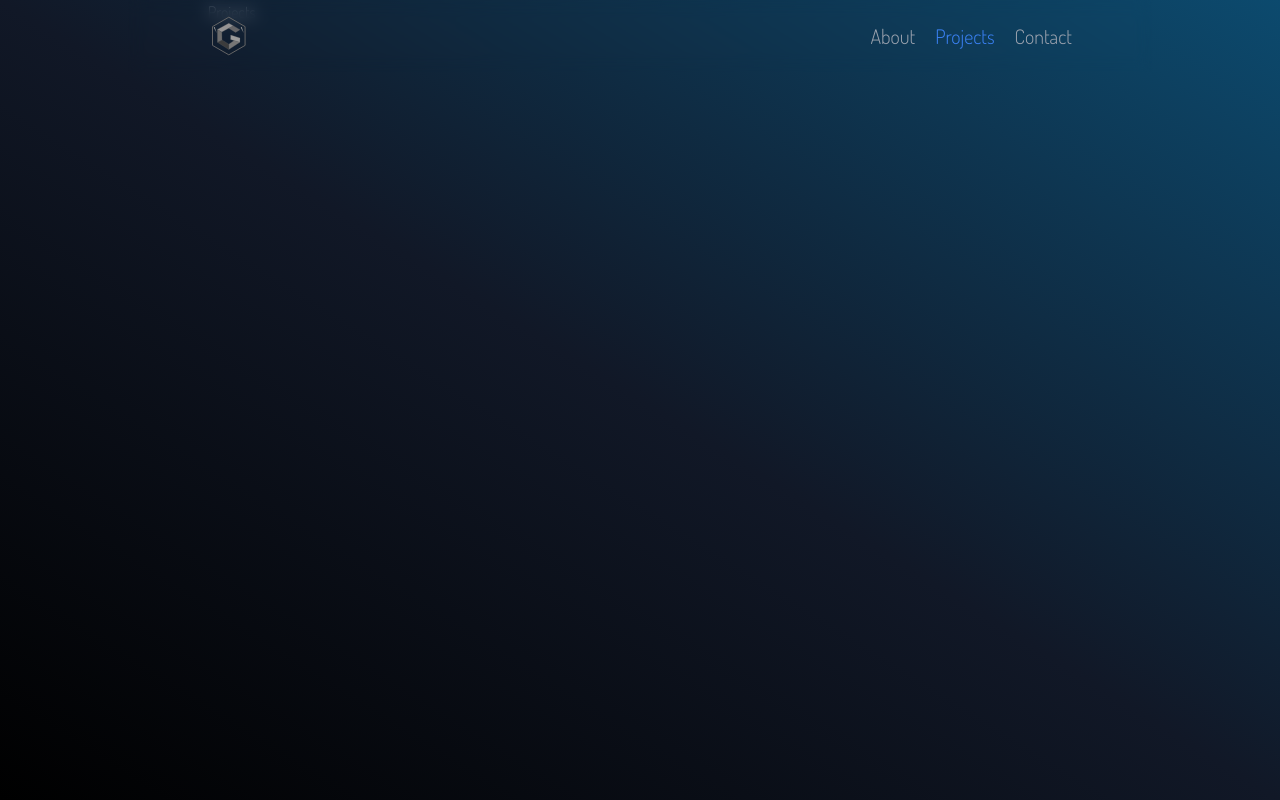
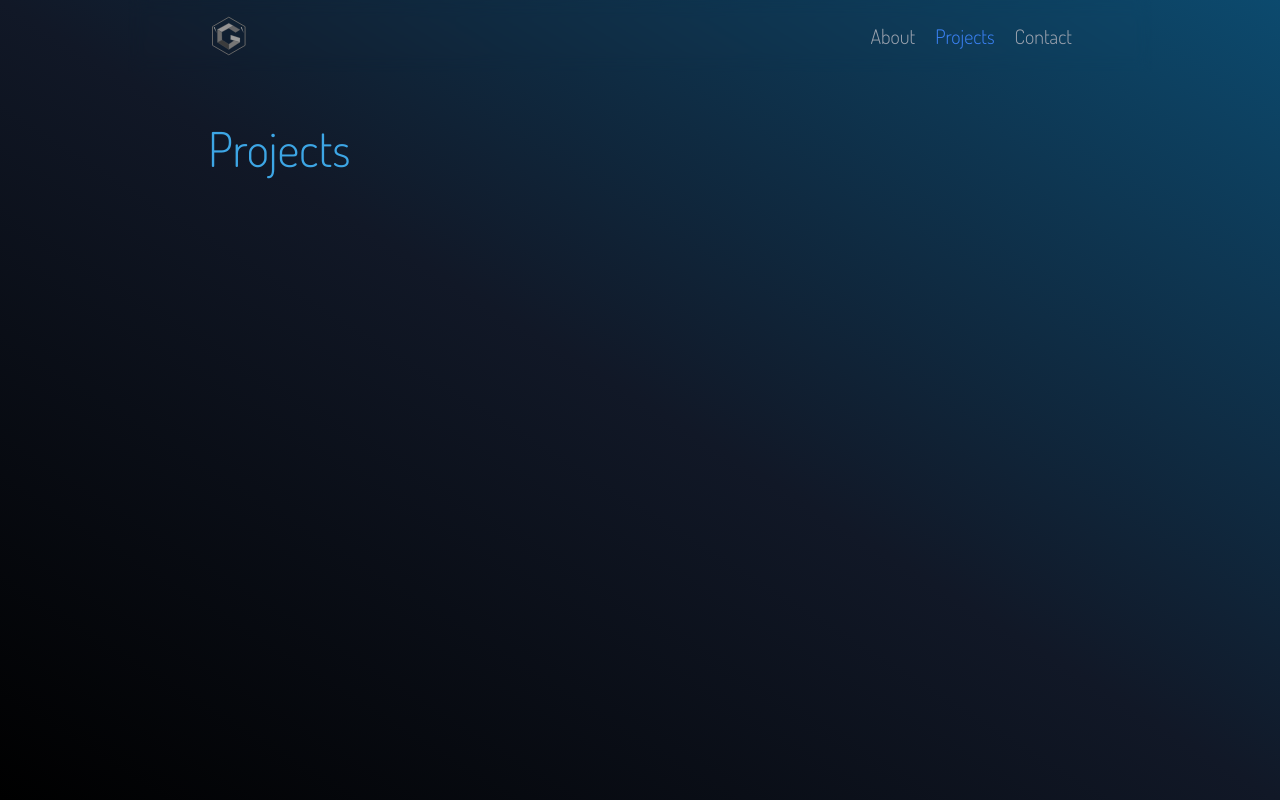
Before and after one commit to gustavoylc/portfolio, a Next.js app: page /projects in a window 1280 px wide. Built offline with nearby package versions, Linux system fonts and the light colour scheme.

Commit message:
feat: add projects layout

```diff
--- a/src/pages/projects.js
+++ b/src/pages/projects.js
@@ -1,5 +1,25 @@
+import { motion } from 'framer-motion';
+
 function Projects() {
-  return <div>Projects</div>;
+  return (
+    <motion.div
+      initial="hidden"
+      animate="visible"
+      variants={{
+        hidden: { opacity: 0 },
+        visible: {
+          opacity: 1,
+          transition: {
+            duration: 0.5,
+            ease: 'easeIn',
+          },
+        },
+      }}
+      className="h-screen pt-28"
+    >
+      <h1 className="text-[#3da6e5]">Projects</h1>
+    </motion.div>
+  );
 }
 
 export default Projects;
```
